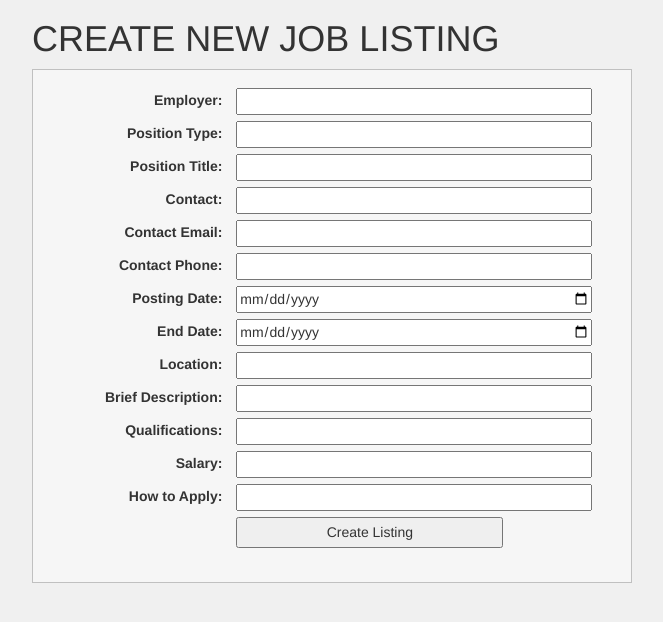
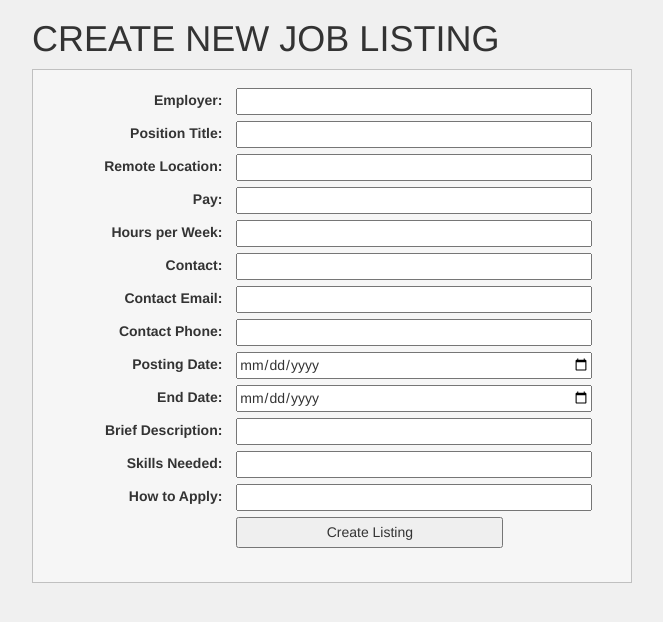
Before and after one commit to si664-f13-job-board/job-board, a PHP site: page /create_listing.php in a window 1280 px wide. Shown: the part 51-673 px from the top of the page, without its empty margins (308-971 px from the left). Run offline with PHP 8.4, Linux system fonts and the light colour scheme; the visitor is signed in with stand-in values (Sample User, id 1); some libraries are stand-ins or nearby versions.

Commit message:
Update create_listing.php
Changed to match new fields in table

```diff
--- a/create_listing.php
+++ b/create_listing.php
@@ -17,32 +17,32 @@
 		<form>
 			<div class="col1">
 				<label for="employer">Employer:</label><br />
-				<label for="position">Position Type:</label><br />
-				<label for="title">Position Title:</label><br />
+				<label for="position">Position Title:</label><br />
+				<label for="remote">Remote Location:</label><br />
+				<label for="pay">Pay:</label><br />
+				<label for="hours">Hours per Week:</label><br />
 				<label for="contact">Contact:</label><br />
 				<label for="email">Contact Email:</label><br />
 				<label for="num">Contact Phone:</label><br />
 				<label for="postdate">Posting Date: </label><br />
 				<label for="enddate">End Date:</label><br />
-				<label for="location">Location: </label><br />
 				<label for="desc">Brief Description:</label><br />
-				<label for="qualifications">Qualifications:</label><br />
-				<label for="salary">Salary:</label><br />
+				<label for="skills">Skills Needed:</label><br />
 				<label for="apply">How to Apply:</label><br />
 			</div>
 			<div class="col2">
 				<input type="text" name="employer" required><br />
 				<input type="text" name="position" required><br />
-				<input type="text" name="title" required><br />
+				<input type="text" name="remote" required><br />
+				<input type="text" name="pay" required><br />
+				<input type="number" name="hours" required><br />
 				<input type="text" name="contact" required><br />
 				<input type="email" name="email" required><br />
 				<input type="number" name="num" required><br />
 				<input type="date" name="postdate" required><br />
 				<input type="date" name="enddate" required><br />
-				<input type="text" name="location" required><br />
 				<input type="text" name="desc" required><br />
-				<input type="text" name="qualifications" required><br />
-				<input type="text" name="salary" required><br />
+				<input type="text" name="skills" required><br />
 				<input type="text" name="apply" required><br />
 				<input class="create_button" type="submit" value="Create Listing">
 			</div>
```
